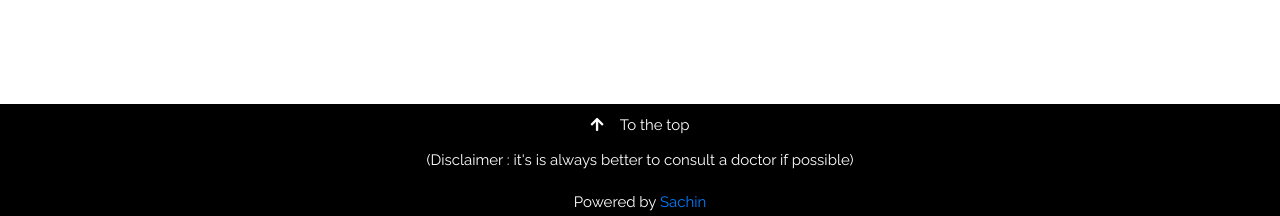
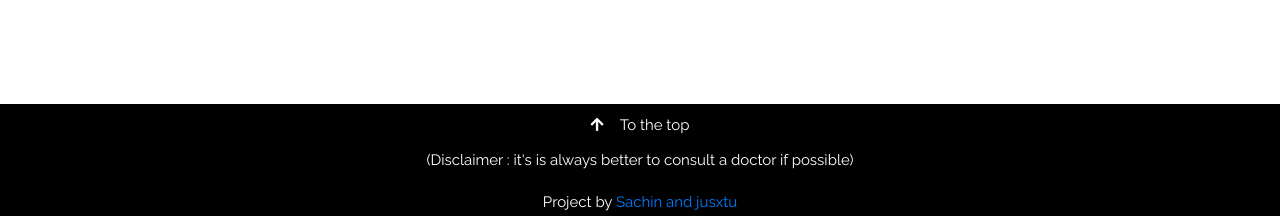
Before and after one commit to jeromejad/heart-disease, a Flask app: page / in a window 1280 px wide. Shown: the part 2809-3025 px from the top of the page. Run offline with Flask 2, Linux system fonts and the light colour scheme; some libraries are stand-ins or nearby versions.

Commit message:
Update welcome.html

```diff
--- a/templates/welcome.html
+++ b/templates/welcome.html
@@ -209,7 +209,7 @@ body, html {
 <footer class="w3-center w3-black w3-padding-40">
   <a href="#home" class="w3-button"><i class="fa fa-arrow-up w3-margin-right"></i>To the top</a>
   <p>(Disclaimer : it's is always better to consult a doctor if possible)</p>
-  <p>Powered by <a href="/" title="W3.CSS" target="_blank" class="w3-hover-text-green">Sachin</a></p>
+  <p>Project by <a href="/" title="W3.CSS" target="_blank" class="w3-hover-text-green">Sachin and jusxtu</a></p>
 </footer>
 
 <script>
```
